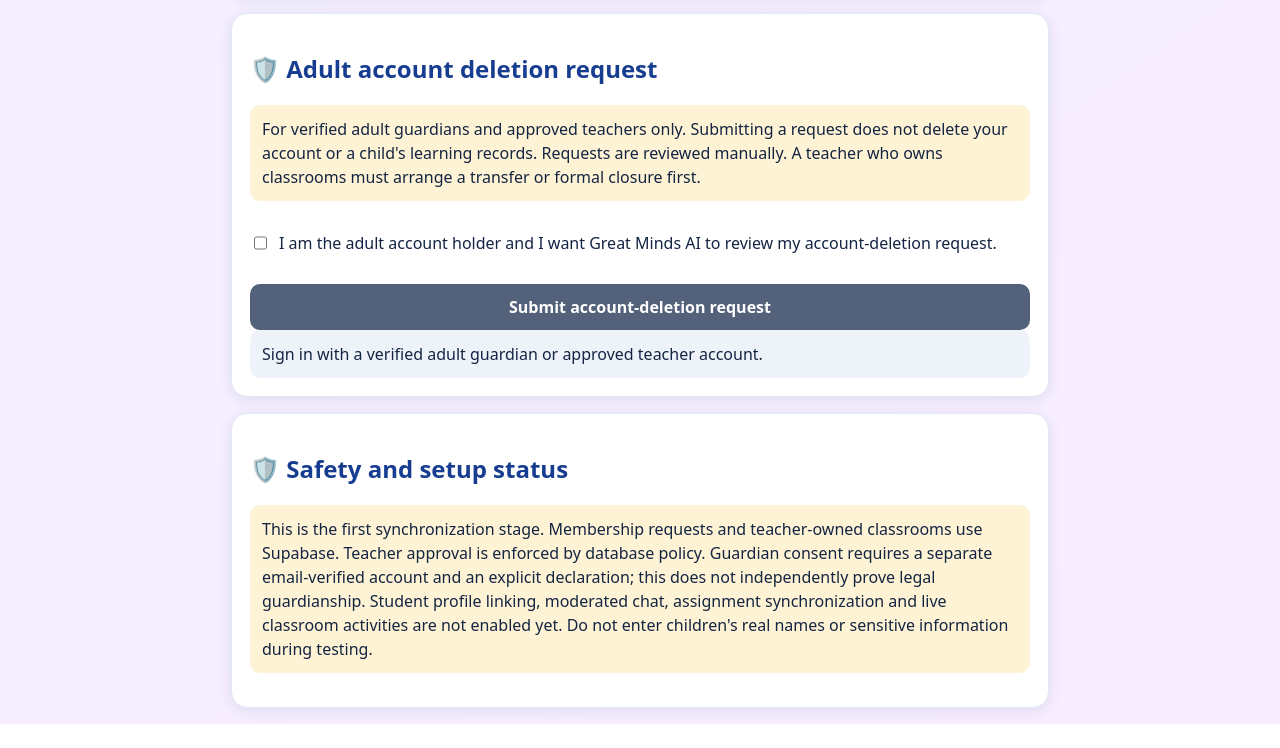
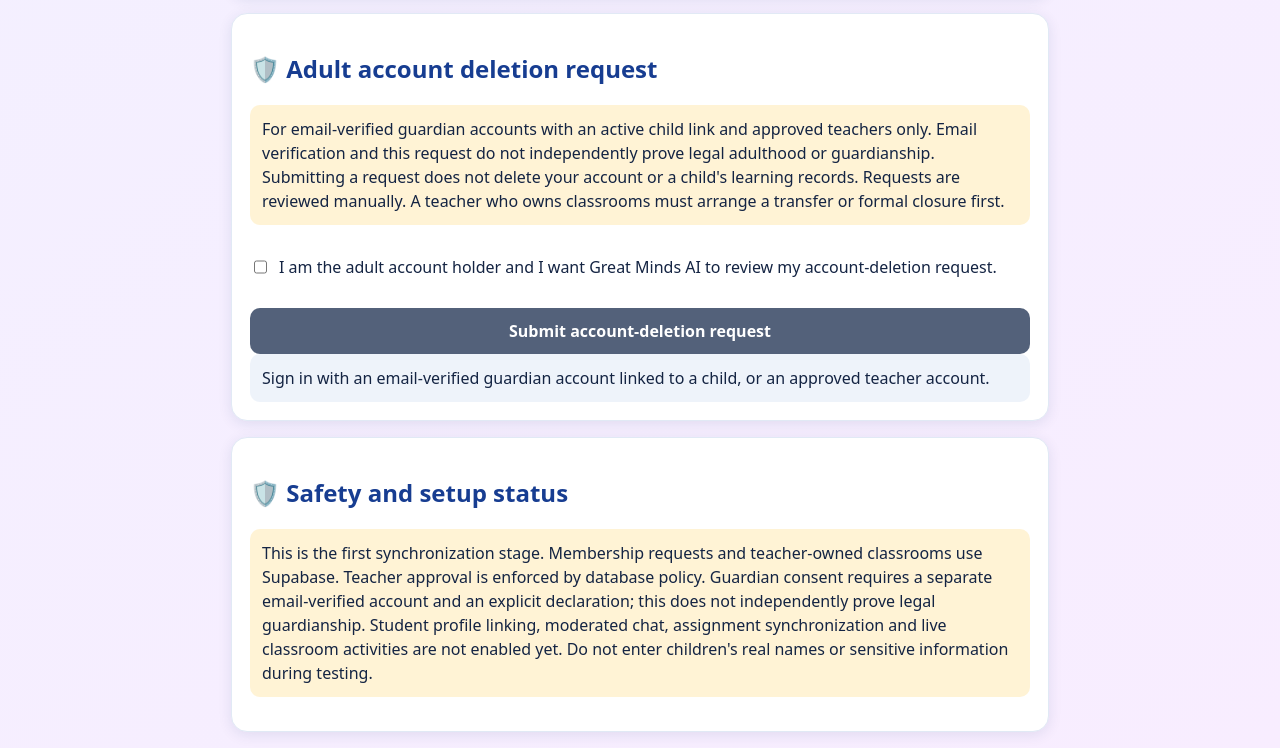
Before and after one commit to romanoosano60-maker/great-minds-ai, a plain HTML site: page international-classrooms.html in a window 1280 px wide. Shown: the part 3922-4670 px from the top of the page. Before the commit the page ends 4646 px from the top, so only its background shows below. Drawn offline with nearby package versions, Linux system fonts and the light colour scheme.

Commit message:
Clarify limits of guardian verification in deletion request

```diff
--- a/international-classrooms.html
+++ b/international-classrooms.html
@@ -21,7 +21,7 @@ header .classroom-illustration{display:block;width:min(100%,760px);height:auto;m
 <div id="guardianStatus" class="status" role="status">Sign in to use the consent process. Never share a consent code publicly.</div></section>
 <section class="card"><h2>🎒 Student: request to join</h2><label for="joinCode">Classroom code</label><input id="joinCode" maxlength="32" autocapitalize="characters" placeholder="Enter teacher's code"><button type="button" id="join">Request to join</button><p class="note">New requests are pending. Students are not admitted to classroom activities until teacher approval and verified parent/guardian consent are recorded.</p></section>
 <section class="card"><h2>📚 My classrooms and requests</h2><button type="button" id="refresh" class="secondary">Refresh my classrooms</button><div id="classrooms" class="status" role="status">Sign in to load classroom information.</div></section>
-<section class="card" id="account-deletion"><h2>🛡️ Adult account deletion request</h2><p class="note">For verified adult guardians and approved teachers only. Submitting a request does not delete your account or a child's learning records. Requests are reviewed manually. A teacher who owns classrooms must arrange a transfer or formal closure first.</p><label style="display:flex;align-items:center;gap:9px;font-weight:500"><input id="deleteRequestConfirm" type="checkbox" style="width:auto"> I am the adult account holder and I want Great Minds AI to review my account-deletion request.</label><button type="button" id="submitDeleteRequest" class="secondary">Submit account-deletion request</button><div id="deleteRequestStatus" class="status" role="status">Sign in with a verified adult guardian or approved teacher account.</div></section>
+<section class="card" id="account-deletion"><h2>🛡️ Adult account deletion request</h2><p class="note">For email-verified guardian accounts with an active child link and approved teachers only. Email verification and this request do not independently prove legal adulthood or guardianship. Submitting a request does not delete your account or a child's learning records. Requests are reviewed manually. A teacher who owns classrooms must arrange a transfer or formal closure first.</p><label style="display:flex;align-items:center;gap:9px;font-weight:500"><input id="deleteRequestConfirm" type="checkbox" style="width:auto"> I am the adult account holder and I want Great Minds AI to review my account-deletion request.</label><button type="button" id="submitDeleteRequest" class="secondary">Submit account-deletion request</button><div id="deleteRequestStatus" class="status" role="status">Sign in with an email-verified guardian account linked to a child, or an approved teacher account.</div></section>
 <section class="card"><h2>🛡️ Safety and setup status</h2><p class="note">This is the first synchronization stage. Membership requests and teacher-owned classrooms use Supabase. Teacher approval is enforced by database policy. Guardian consent requires a separate email-verified account and an explicit declaration; this does not independently prove legal guardianship. Student profile linking, moderated chat, assignment synchronization and live classroom activities are not enabled yet. Do not enter children's real names or sensitive information during testing.</p></section>
 </main>
 <script>
```
